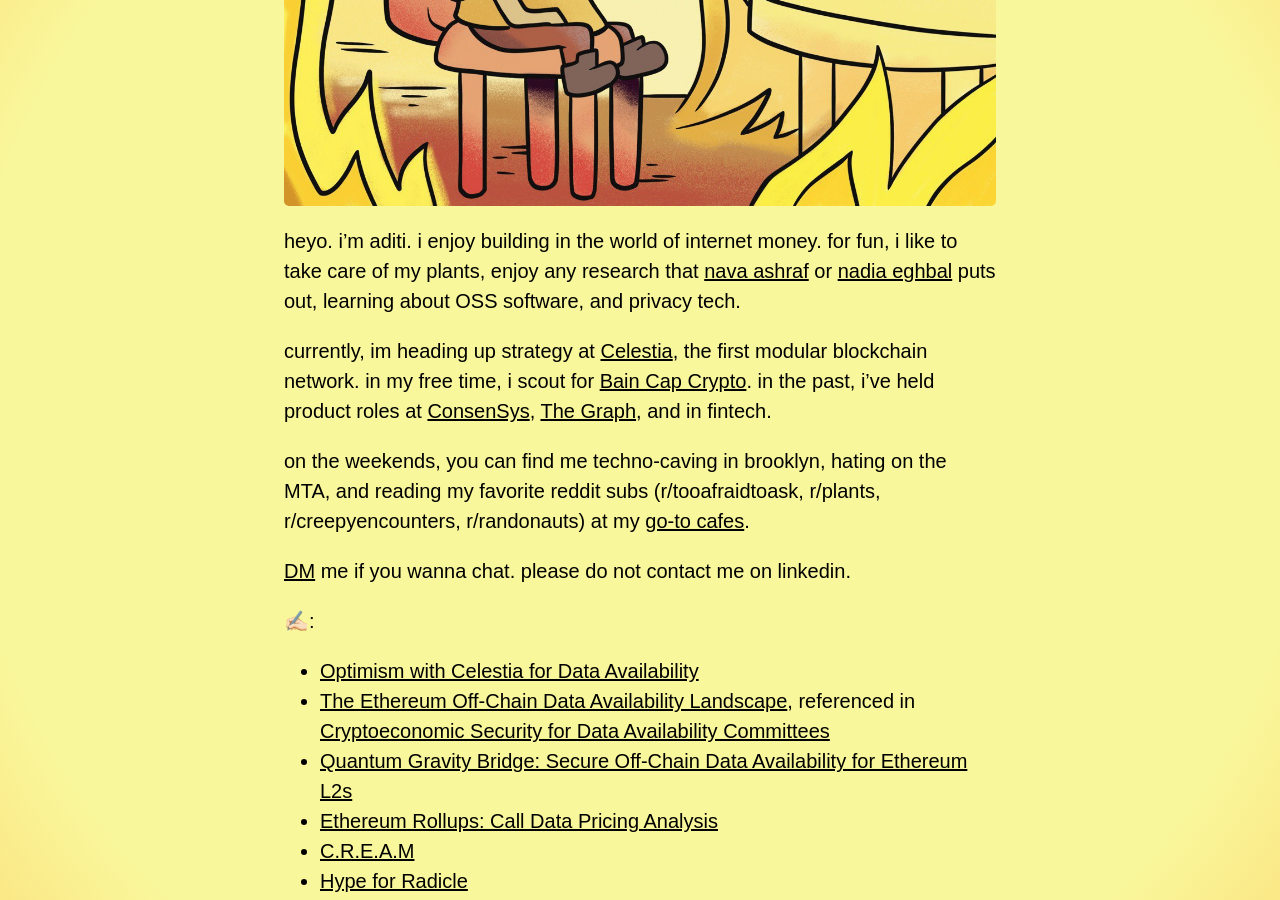
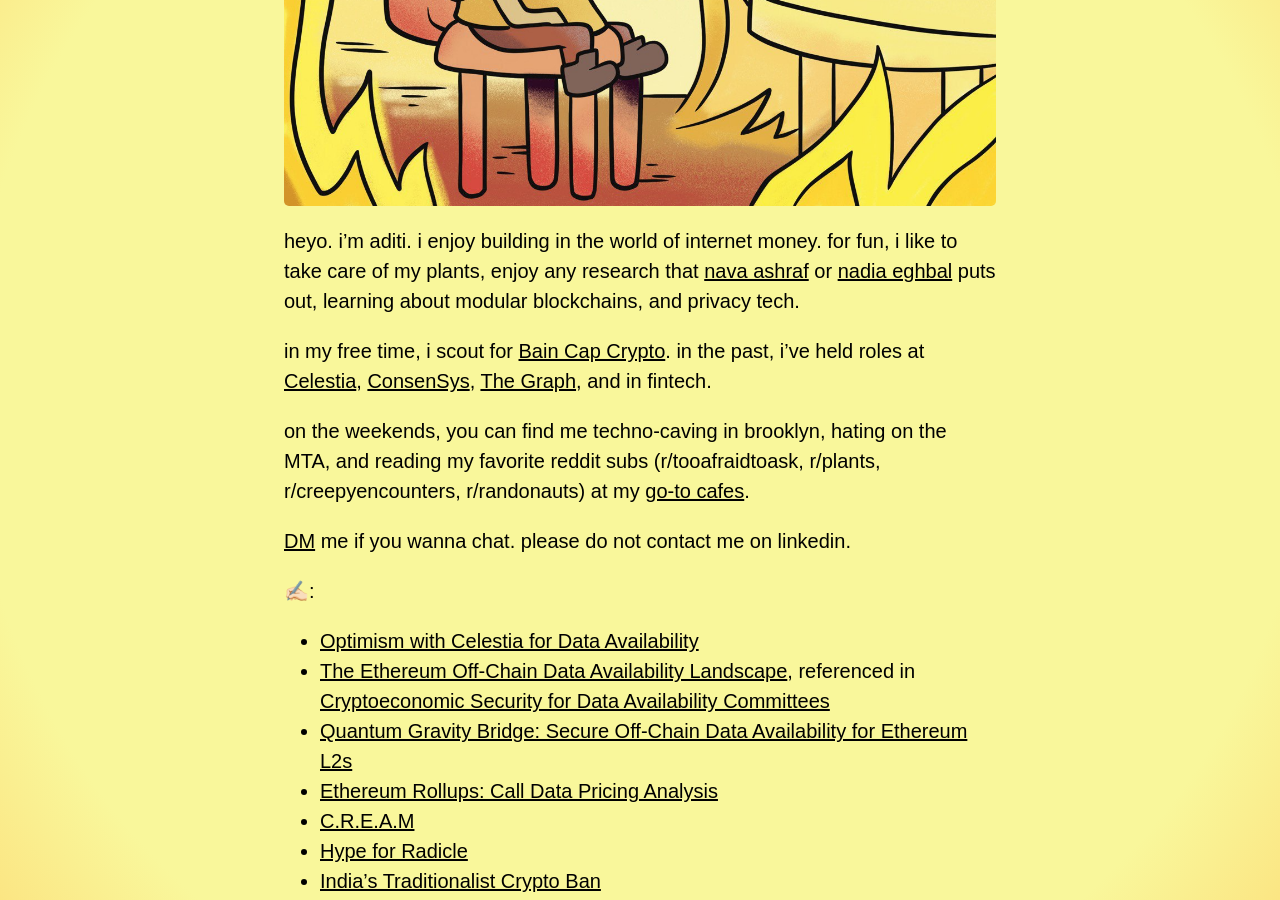
Before and after one commit to adeets-22/adeets-22.github.io, a Jekyll site: the page built from index.md, in a window 1280 px wide and 900 px high, scrolled down 697 px. Built offline with Jekyll 4.4.1, drawn with Linux system fonts in a browser that asks for light colours.

Commit message:
Update index.md

```diff
--- a/index.md
+++ b/index.md
@@ -7,9 +7,9 @@
 
 ![aditi](/adit.jpg)
 
-heyo. i'm aditi. i enjoy building in the world of internet money. for fun, i like to take care of my plants, enjoy any research that [nava ashraf](https://ashrafnava.wordpress.com/) or [nadia eghbal](https://nadiaeghbal.com/oss/) puts out, learning about OSS software, and privacy tech.
+heyo. i'm aditi. i enjoy building in the world of internet money. for fun, i like to take care of my plants, enjoy any research that [nava ashraf](https://ashrafnava.wordpress.com/) or [nadia eghbal](https://nadiaeghbal.com/oss/) puts out, learning about modular blockchains, and privacy tech.
 
-currently, im heading up strategy at [Celestia](https://celestia.org/), the first modular blockchain network. in my free time, i scout for [Bain Cap Crypto](https://twitter.com/BainCapCrypto). in the past, i've held product roles at [ConsenSys](https://consensys.net/), [The Graph](https://thegraph.com/en/), and in fintech.
+in my free time, i scout for [Bain Cap Crypto](https://twitter.com/BainCapCrypto). in the past, i've held roles at [Celestia](https://celestia.org/), [ConsenSys](https://consensys.net/), [The Graph](https://thegraph.com/en/), and in fintech.
 
 on the weekends, you can find me techno-caving in brooklyn, hating on the MTA, and reading my favorite reddit subs (r/tooafraidtoask, r/plants, r/creepyencounters, r/randonauts) at my [go-to cafes](https://www.notion.so/cafe-workspots-80b6b55555524fe88185d20806e30967).
 
```
